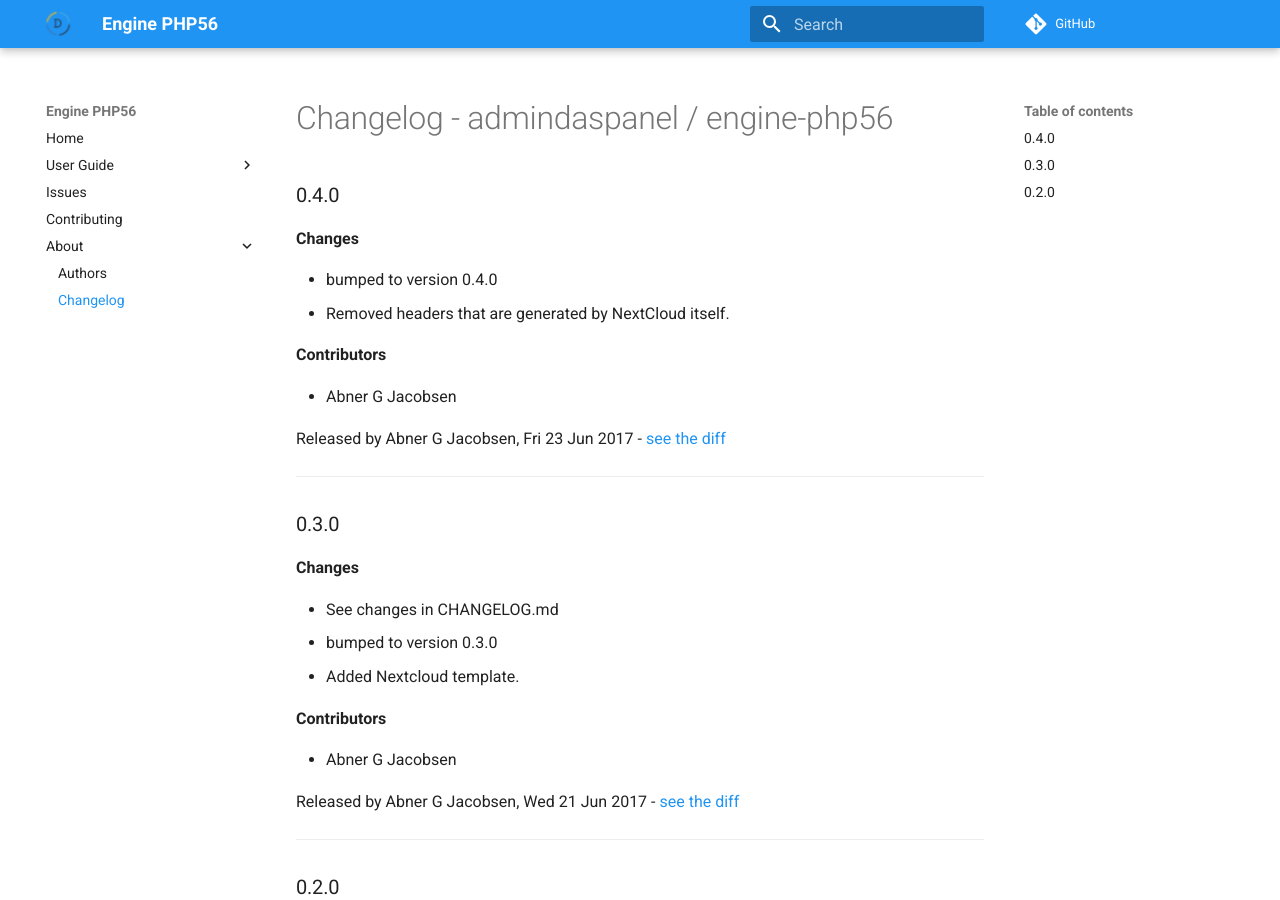
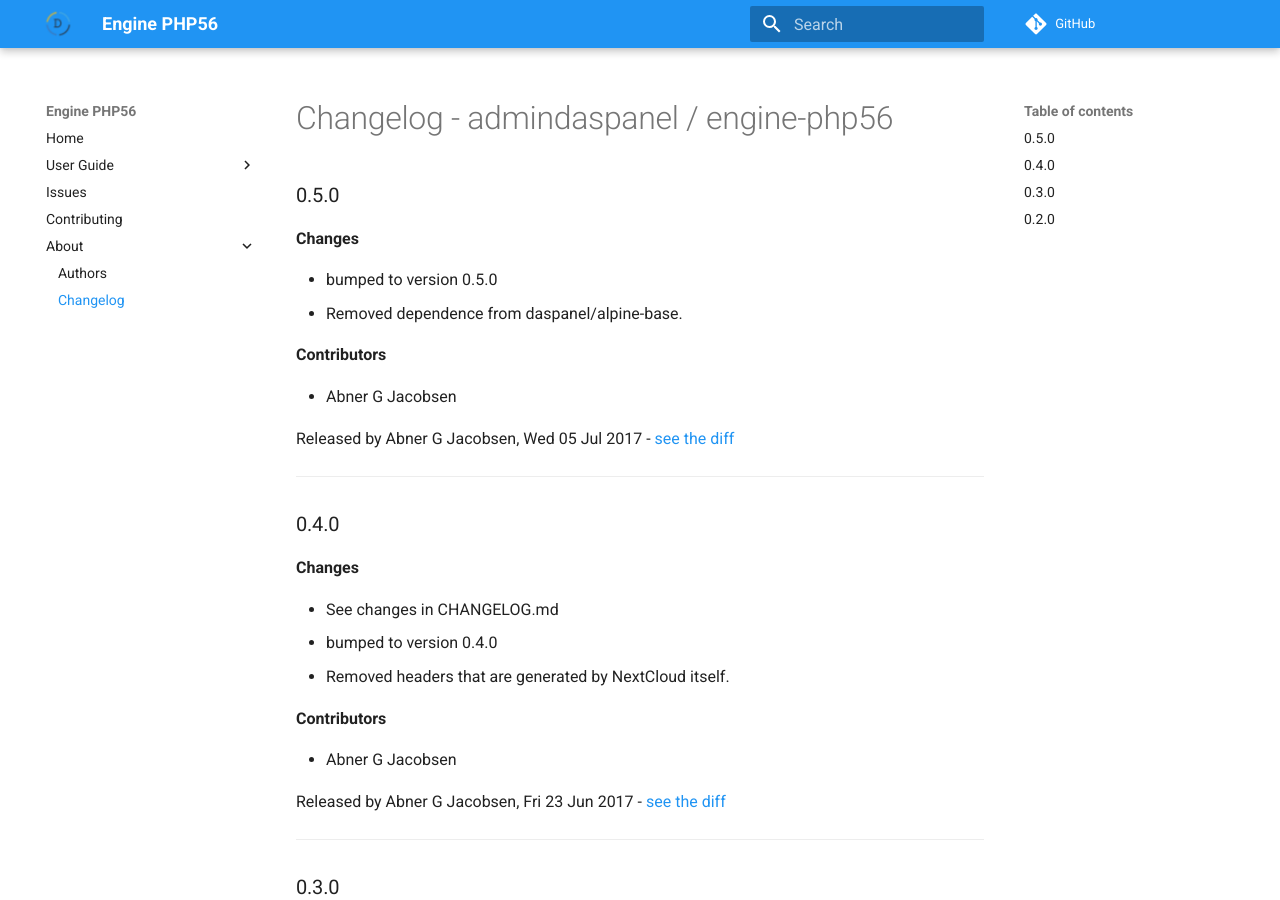
Before and after one commit to daspanel/engine-php56, an MkDocs documentation site: the page built from docs/changelog.md, in a window 1280 px wide and 900 px high. Built offline with MkDocs 1.6.1 and Material for MkDocs 9.7.7, drawn with Linux system fonts in a browser that asks for light colours; comment, search, counter and statistics services are not loaded; old or Windows-style settings are respelled for this version of MkDocs.

Commit message:
See changes in CHANGELOG.md

```diff
--- a/docs/changelog.md
+++ b/docs/changelog.md
@@ -1,8 +1,23 @@
 # Changelog - admindaspanel / engine-php56
+
+### 0.5.0
+__Changes__
+
+- bumped to version 0.5.0
+- Removed dependence from daspanel/alpine-base.
+
+__Contributors__
+
+- Abner G Jacobsen
+
+Released by Abner G Jacobsen, Wed 05 Jul 2017 -
+[see the diff](https://github.com/admindaspanel/engine-php56/compare/0.4.0...0.5.0#diff)
+______________
 
 ### 0.4.0
 __Changes__
 
+- See changes in CHANGELOG.md
 - bumped to version 0.4.0
 - Removed headers that are generated by NextCloud itself.
 
```
Also changed, not shown: CHANGELOG.md (+15 -0 lines).
